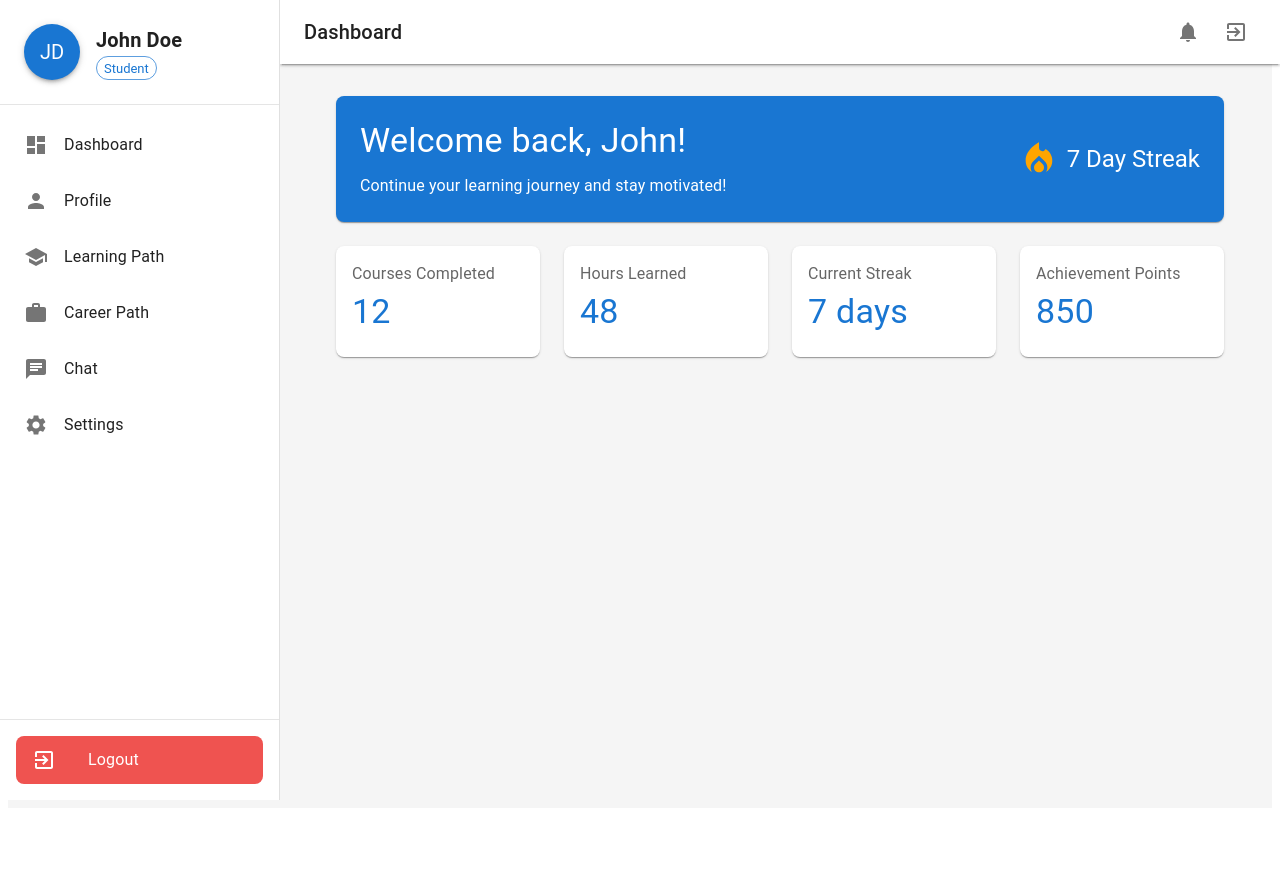
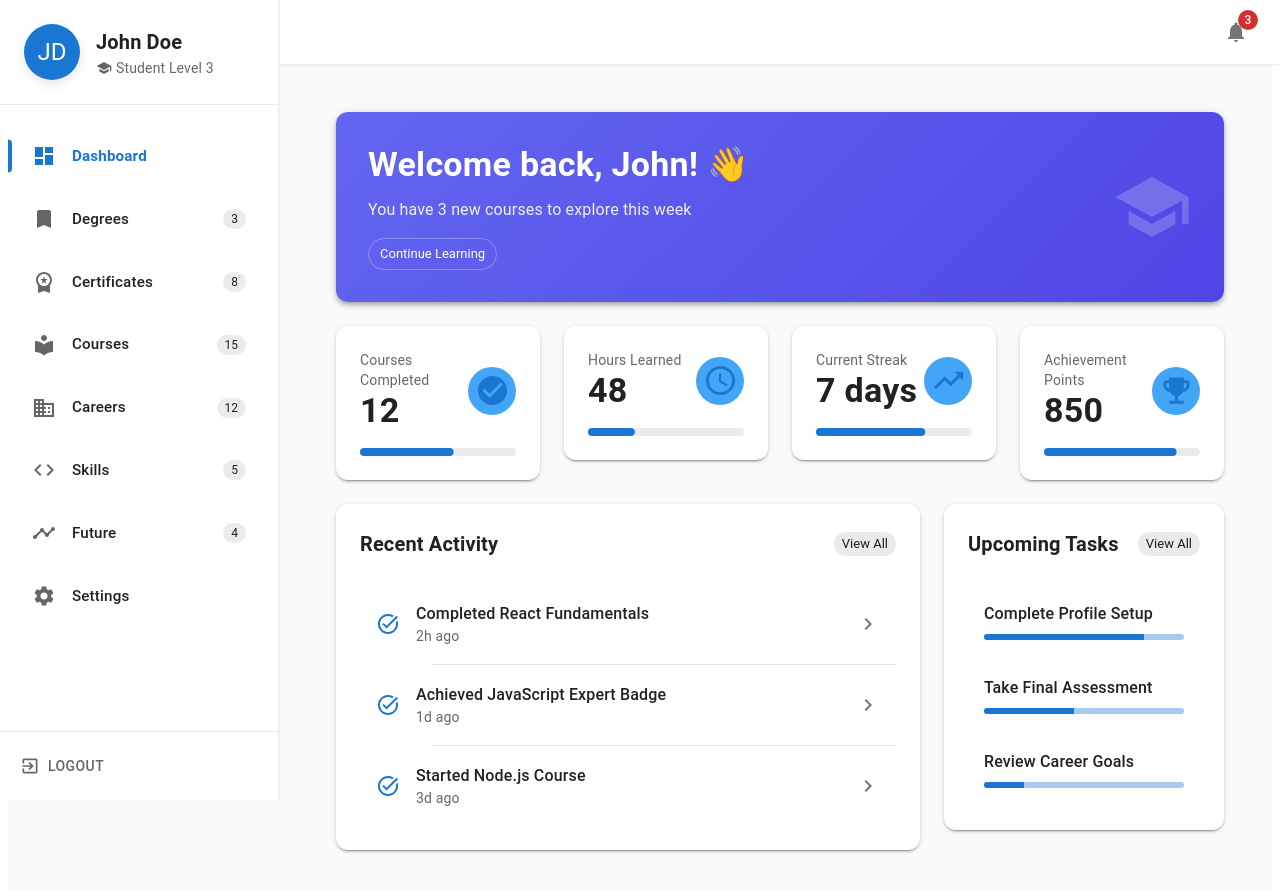
Before and after one commit to krishan44/Project-Frontend, a React (Vite) app in the folder Frontend/Ai-Academic Advisor/: page /Dashboard in a window 1280 px wide. Shown: the top 892 px of the page. Before the commit the page ends 816 px from the top, so only its background shows below. Built offline with nearby package versions, Linux system fonts and the light colour scheme.

Commit message:
Dsahboard with nice Design

```diff
--- a/Frontend/Ai-Academic Advisor/src/Components/User/Dashboard.jsx
+++ b/Frontend/Ai-Academic Advisor/src/Components/User/Dashboard.jsx
@@ -18,8 +18,11 @@ import {
   Avatar,
   useTheme,
   useMediaQuery,
-  Tooltip,
+  Badge,
+  LinearProgress,
   Chip,
+  Divider,
+  Button,
 } from '@mui/material';
 import {
   Menu as MenuIcon,
@@ -27,124 +30,184 @@ import {
   Person as PersonIcon,
   School as SchoolIcon,
   Work as WorkIcon,
-  Chat as ChatIcon,
   Settings as SettingsIcon,
   Notifications as NotificationsIcon,
   ExitToApp as LogoutIcon,
   ChevronRight as ChevronRightIcon,
-  LocalFireDepartment as FireIcon,
+  CheckCircle,
+  TrendingUp,
+  TaskAlt,
+  EmojiEvents,
+  Schedule,
+  Code as CodeIcon, // Add this import
+  Bookmark as BookmarkIcon, // Add this import for Degrees icon
+  WorkspacePremium as CertificateIcon, // Add this import for Certificates icon
+  Business as BusinessIcon, // Add this import for Careers icon
+  LocalLibrary as CoursesIcon, // Add this import for Courses icon
+  Timeline as FutureIcon, // Add this import for Future icon
 } from '@mui/icons-material';
 
-const drawerWidth = 280;
+const drawerWidth = 280; // Increased width for better readability
 
 const Dashboard = () => {
   const theme = useTheme();
   const isMobile = useMediaQuery(theme.breakpoints.down('md'));
   const [mobileOpen, setMobileOpen] = useState(false);
-  const [activeSection, setActiveSection] = useState('Dashboard');
+  const [activeTab, setActiveTab] = useState('Dashboard');
 
   const handleDrawerToggle = () => {
     setMobileOpen(!mobileOpen);
   };
 
   const menuItems = [
-    { text: 'Dashboard', icon: <DashboardIcon />, href: '#' },
-    { text: 'Profile', icon: <PersonIcon />, href: '#' },
-    { text: 'Learning Path', icon: <SchoolIcon />, href: '#' },
-    { text: 'Career Path', icon: <WorkIcon />, href: '#' },
-    { text: 'Chat', icon: <ChatIcon />, href: '#' },
-    { text: 'Settings', icon: <SettingsIcon />, href: '#' },
+    { text: 'Dashboard', icon: <DashboardIcon /> },
+    { text: 'Degrees', icon: <BookmarkIcon />, badge: '3' }, // Replace Profile with Degrees
+    { text: 'Certificates', icon: <CertificateIcon />, badge: '8' }, // Replace Learning Path with Certificates
+    { text: 'Courses', icon: <CoursesIcon />, badge: '15' }, // Add Courses section
+    { text: 'Careers', icon: <BusinessIcon />, badge: '12' }, // Replace Career Path with Careers
+    { text: 'Skills', icon: <CodeIcon />, badge: '5' }, // Add this new item
+    { text: 'Future', icon: <FutureIcon />, badge: '4' }, // Add Future section
+    { text: 'Settings', icon: <SettingsIcon /> },
   ];
 
   const drawer = (
     <Box sx={{
-      bgcolor: 'background.default',
+      bgcolor: 'background.paper',
       height: '100%',
+      background: '#ffffff',
+      borderRight: '1px solid rgba(0, 0, 0, 0.08)',
+    }}>
+      {/* Profile Section */}
+      <Box sx={{
+        p: 3,
+        mb: 2,
+        borderBottom: '1px solid rgba(0, 0, 0, 0.08)',
         display: 'flex',
-      flexDirection: 'column'
+        alignItems: 'center',
+        gap: 2
       }}>
-      <Box sx={{ p: 3, display: 'flex', alignItems: 'center', gap: 2, borderBottom: '1px solid rgba(0,0,0,0.1)' }}>
-        <Avatar
-          sx={{
+        <Avatar sx={{
           width: 56,
           height: 56,
           bgcolor: 'primary.main',
-            boxShadow: 3
-          }}
-        >
-          JD
-        </Avatar>
+          fontSize: '1.5rem',
+          boxShadow: '0 4px 12px rgba(0,0,0,0.1)'
+        }}>JD</Avatar>
         <Box>
-          <Typography variant="h6" fontWeight="bold">John Doe</Typography>
-          <Chip
-            label="Student"
-            size="small"
-            color="primary"
-            variant="outlined"
-          />
+          <Typography variant="h6" fontWeight="600">John Doe</Typography>
+          <Typography variant="body2" color="text.secondary" sx={{
+            display: 'flex',
+            alignItems: 'center',
+            gap: 0.5
+          }}>
+            <SchoolIcon sx={{ fontSize: 16 }} />
+            Student Level 3
+          </Typography>
         </Box>
       </Box>
-      <List sx={{ flexGrow: 1 }}>
+
+      {/* Menu Items */}
+      <List sx={{ px: 2 }}>
         {menuItems.map((item) => (
           <ListItem
             button
             key={item.text}
-            selected={activeSection === item.text}
-            onClick={() => setActiveSection(item.text)}
+            onClick={() => setActiveTab(item.text)}
             sx={{
               borderRadius: 2,
-              m: 1,
-              '&.Mui-selected': {
-                bgcolor: 'primary.light',
-                color: 'primary.main',
-                '& .MuiListItemIcon-root': {
-                  color: 'primary.main',
+              mb: 1,
+              py: 1.5,
+              position: 'relative',
+              bgcolor: activeTab === item.text ? 'primary.lighter' : 'transparent',
+              '&:before': activeTab === item.text ? {
+                content: '""',
+                position: 'absolute',
+                left: -8,
+                top: '50%',
+                transform: 'translateY(-50%)',
+                height: '60%',
+                width: 4,
+                bgcolor: 'primary.main',
+                borderRadius: '0 4px 4px 0',
+              } : {},
+              '&:hover': {
+                bgcolor: activeTab === item.text ? 'primary.lighter' : 'rgba(0, 0, 0, 0.04)',
               },
-              },
-              '&:hover': {
-                bgcolor: 'action.hover',
-              },
+              transition: 'all 0.2s ease-in-out',
             }}
           >
-            <ListItemIcon sx={{ minWidth: 40 }}>{item.icon}</ListItemIcon>
-            <ListItemText primary={item.text} />
+            <ListItemIcon sx={{
+              minWidth: 40,
+              color: activeTab === item.text ? 'primary.main' : 'text.secondary',
+              transition: 'color 0.2s ease-in-out',
+            }}>
+              {item.icon}
+            </ListItemIcon>
+            <ListItemText
+              primary={item.text}
+              primaryTypographyProps={{
+                fontSize: '0.95rem',
+                fontWeight: activeTab === item.text ? 600 : 500,
+                color: activeTab === item.text ? 'primary.main' : 'text.primary',
+              }}
+            />
+            {item.badge && (
+              <Chip
+                label={item.badge}
+                size="small"
+                color={item.text === activeTab ? "primary" : "default"}
+                sx={{
+                  height: 20,
+                  minWidth: 20,
+                  fontSize: '0.75rem',
+                }}
+              />
+            )}
           </ListItem>
         ))}
       </List>
-      <Box sx={{ p: 2, borderTop: '1px solid rgba(0,0,0,0.1)' }}>
-        <ListItem
-          button
+
+      {/* Bottom Section */}
+      <Box sx={{
+        position: 'absolute',
+        bottom: 0,
+        left: 0,
+        right: 0,
+        p: 2,
+        borderTop: '1px solid rgba(0, 0, 0, 0.08)',
+      }}>
+        <Button
+          fullWidth
+          startIcon={<LogoutIcon />}
           sx={{
-            borderRadius: 2,
-            bgcolor: 'error.light',
-            color: 'white',
+            justifyContent: 'flex-start',
+            color: 'text.secondary',
             '&:hover': {
-              bgcolor: 'error.main',
-            },
+              bgcolor: 'error.lighter',
+              color: 'error.main',
+            }
           }}
         >
-          <ListItemIcon>
-            <LogoutIcon sx={{ color: 'white' }} />
-          </ListItemIcon>
-          <ListItemText primary="Logout" />
-        </ListItem>
+          Logout
+        </Button>
       </Box>
     </Box>
   );
 
   return (
-    <Box sx={{ display: 'flex', bgcolor: '#f5f5f5', minHeight: '100vh' }}>
+    <Box sx={{ display: 'flex', bgcolor: '#f8fafc', minHeight: '100vh' }}>
       <AppBar
         position="fixed"
         sx={{
           width: { sm: `calc(100% - ${drawerWidth}px)` },
           ml: { sm: `${drawerWidth}px` },
-          bgcolor: 'white',
+          bgcolor: 'background.paper',
           color: 'text.primary',
-          boxShadow: 2,
+          boxShadow: '0 1px 2px 0 rgba(0, 0, 0, 0.05)',
+          borderBottom: '1px solid rgba(0, 0, 0, 0.05)',
         }}
       >
-        <Toolbar>
+        <Toolbar sx={{ minHeight: '64px!important' }}>
           <IconButton
             color="inherit"
             edge="start"
@@ -153,21 +216,12 @@ const Dashboard = () => {
           >
             <MenuIcon />
           </IconButton>
-          <Typography variant="h6" noWrap sx={{ flexGrow: 1 }}>
-            {activeSection}
-          </Typography>
-          <Box sx={{ display: 'flex', alignItems: 'center', gap: 1 }}>
-            <Tooltip title="Notifications">
+          <Box sx={{ flexGrow: 1 }} />
           <IconButton>
+            <Badge badgeContent={3} color="error">
               <NotificationsIcon />
+            </Badge>
           </IconButton>
-            </Tooltip>
-            <Tooltip title="Logout">
-              <IconButton>
-                <LogoutIcon />
-              </IconButton>
-            </Tooltip>
-          </Box>
         </Toolbar>
       </AppBar>
 
@@ -184,7 +238,7 @@ const Dashboard = () => {
             '& .MuiDrawer-paper': {
               boxSizing: 'border-box',
               width: drawerWidth,
-              borderRight: '1px solid rgba(0, 0, 0, 0.12)',
+              borderRight: '1px solid rgba(0, 0, 0, 0.05)',
               bgcolor: 'background.paper',
             },
           }}
@@ -202,65 +256,208 @@ const Dashboard = () => {
           mt: 8,
         }}
       >
-        <Container maxWidth="lg">
+        <Container maxWidth="xl" sx={{ py: 2 }}>
           <Grid container spacing={3}>
-            {/* Welcome Card with Streak */}
+            {/* Welcome Card */}
             <Grid item xs={12}>
               <Paper
                 sx={{
-                  p: 3,
+                  p: 4,
                   display: 'flex',
+                  justifyContent: 'space-between',
                   alignItems: 'center',
-                  gap: 3,
-                  bgcolor: 'primary.main',
+                  background: 'linear-gradient(135deg, #6366f1 0%, #4f46e5 100%)',
                   color: 'white',
-                  borderRadius: 2,
+                  borderRadius: 3,
+                  boxShadow: theme.shadows[4],
                 }}
               >
-                <Box flex={1}>
-                  <Typography variant="h4" gutterBottom>
-                    Welcome back, John!
+                <Box>
+                  <Typography variant="h4" fontWeight="600" gutterBottom>
+                    Welcome back, John! 👋
                   </Typography>
-                  <Typography variant="body1">
-                    Continue your learning journey and stay motivated!
+                  <Typography variant="body1" sx={{ opacity: 0.9 }}>
+                    You have 3 new courses to explore this week
                   </Typography>
+                  <Chip
+                    label="Continue Learning"
+                    variant="outlined"
+                    sx={{
+                      mt: 2,
+                      color: 'white',
+                      borderColor: 'rgba(255,255,255,0.3)',
+                      '&:hover': {
+                        bgcolor: 'rgba(255,255,255,0.1)'
+                      }
+                    }}
+                    clickable
+                  />
                 </Box>
-                <Box sx={{ display: 'flex', alignItems: 'center', gap: 1 }}>
-                  <FireIcon sx={{ fontSize: 40, color: 'orange' }} />
-                  <Typography variant="h5">7 Day Streak</Typography>
-                </Box>
+                <SchoolIcon sx={{ fontSize: 80, opacity: 0.2, display: { xs: 'none', sm: 'block' } }} />
               </Paper>
             </Grid>
 
-            {/* Quick Stats with Enhanced Design */}
+            {/* Stats Cards */}
             {[
-              { label: 'Courses Completed', value: 12 },
-              { label: 'Hours Learned', value: 48 },
-              { label: 'Current Streak', value: '7 days' },
-              { label: 'Achievement Points', value: 850 },
+              { title: 'Courses Completed', value: '12', icon: <CheckCircle fontSize="large" />, progress: 60 },
+              { title: 'Hours Learned', value: '48', icon: <Schedule fontSize="large" />, progress: 30 },
+              { title: 'Current Streak', value: '7 days', icon: <TrendingUp fontSize="large" />, progress: 70 },
+              { title: 'Achievement Points', value: '850', icon: <EmojiEvents fontSize="large" />, progress: 85 },
             ].map((stat, index) => (
-              <Grid item xs={12} sm={6} md={3} key={stat.label}>
-                <Card
+              <Grid item xs={12} sm={6} md={3} key={index}>
+                <Card sx={{
+                  borderRadius: 3,
+                  boxShadow: theme.shadows[2],
+                  '&:hover': { boxShadow: theme.shadows[4] },
+                  transition: '0.3s',
+                }}>
+                  <CardContent sx={{ p: 3 }}>
+                    <Box sx={{
+                      display: 'flex',
+                      alignItems: 'center',
+                      justifyContent: 'space-between',
+                      mb: 2
+                    }}>
+                      <Box>
+                        <Typography variant="body2" color="text.secondary">
+                          {stat.title}
+                        </Typography>
+                        <Typography variant="h4" fontWeight="600">
+                          {stat.value}
+                        </Typography>
+                      </Box>
+                      <Avatar sx={{
+                        bgcolor: 'primary.light',
+                        color: 'primary.main',
+                        width: 48,
+                        height: 48,
+                      }}>
+                        {stat.icon}
+                      </Avatar>
+                    </Box>
+                    <LinearProgress
+                      variant="determinate"
+                      value={stat.progress}
                       sx={{
-                    borderRadius: 2,
-                    transition: 'transform 0.3s',
-                    '&:hover': {
-                      transform: 'scale(1.05)',
-                      boxShadow: 3,
+                        height: 8,
+                        borderRadius: 4,
+                        bgcolor: 'action.selected',
+                        '& .MuiLinearProgress-bar': {
+                          borderRadius: 4,
                         }
                       }}
-                >
-                  <CardContent>
-                    <Typography color="textSecondary" gutterBottom>
-                      {stat.label}
-                    </Typography>
-                    <Typography variant="h4" color="primary">
-                      {stat.value}
-                    </Typography>
+                    />
                   </CardContent>
                 </Card>
               </Grid>
             ))}
+
+            {/* Recent Activity */}
+            <Grid item xs={12} md={8}>
+              <Paper
+                sx={{
+                  p: 3,
+                  borderRadius: 3,
+                  boxShadow: theme.shadows[2],
+                }}
+              >
+                <Box sx={{
+                  display: 'flex',
+                  justifyContent: 'space-between',
+                  alignItems: 'center',
+                  mb: 3
+                }}>
+                  <Typography variant="h6" fontWeight="600">Recent Activity</Typography>
+                  <Chip label="View All" size="small" clickable />
+                </Box>
+                <List sx={{ p: 0 }}>
+                  {[
+                    { text: 'Completed React Fundamentals', time: '2h ago' },
+                    { text: 'Achieved JavaScript Expert Badge', time: '1d ago' },
+                    { text: 'Started Node.js Course', time: '3d ago' },
+                  ].map((activity, index) => (
+                    <React.Fragment key={index}>
+                      <ListItem
+                        sx={{
+                          borderRadius: 2,
+                          py: 1.5,
+                          '&:hover': {
+                            bgcolor: 'action.hover',
+                          },
+                        }}
+                      >
+                        <ListItemIcon sx={{ minWidth: 40 }}>
+                          <TaskAlt color="primary" />
+                        </ListItemIcon>
+                        <ListItemText
+                          primary={activity.text}
+                          secondary={activity.time}
+                          primaryTypographyProps={{ fontWeight: 500 }}
+                          secondaryTypographyProps={{ variant: 'body2' }}
+                        />
+                        <ChevronRightIcon sx={{ color: 'action.active' }} />
+                      </ListItem>
+                      {index < 2 && <Divider variant="inset" />}
+                    </React.Fragment>
+                  ))}
+                </List>
+              </Paper>
+            </Grid>
+
+            {/* Upcoming Tasks */}
+            <Grid item xs={12} md={4}>
+              <Paper
+                sx={{
+                  p: 3,
+                  borderRadius: 3,
+                  boxShadow: theme.shadows[2],
+                }}
+              >
+                <Box sx={{
+                  display: 'flex',
+                  justifyContent: 'space-between',
+                  alignItems: 'center',
+                  mb: 3
+                }}>
+                  <Typography variant="h6" fontWeight="600">Upcoming Tasks</Typography>
+                  <Chip label="View All" size="small" clickable />
+                </Box>
+                <List sx={{ p: 0 }}>
+                  {[
+                    { task: 'Complete Profile Setup', progress: 80 },
+                    { task: 'Take Final Assessment', progress: 45 },
+                    { task: 'Review Career Goals', progress: 20 },
+                  ].map((task, index) => (
+                    <ListItem
+                      key={index}
+                      sx={{
+                        borderRadius: 2,
+                        py: 1.5,
+                        '&:hover': {
+                          bgcolor: 'action.hover',
+                        },
+                      }}
+                    >
+                      <ListItemText
+                        primary={task.task}
+                        secondary={
+                          <LinearProgress
+                            variant="determinate"
+                            value={task.progress}
+                            sx={{
+                              mt: 1,
+                              height: 6,
+                              borderRadius: 4,
+                            }}
+                          />
+                        }
+                        primaryTypographyProps={{ fontWeight: 500 }}
+                      />
+                    </ListItem>
+                  ))}
+                </List>
+              </Paper>
+            </Grid>
           </Grid>
         </Container>
       </Box>
```
Lines whose indentation alone changed are shown as unchanged.
